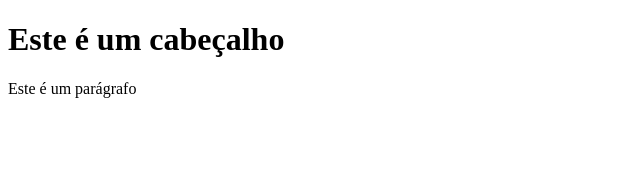
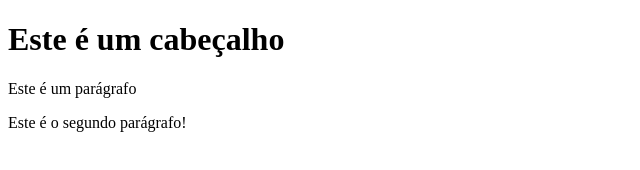
Before and after one commit to dalto77/git-teste, a plain HTML site: page index.html in a window 1280 px wide. Shown: the whole page, without its empty margins (0-640 px from the left). Drawn offline with Linux system fonts and the light colour scheme.

Commit message:
terceira

```diff
--- a/index.html
+++ b/index.html
@@ -4,5 +4,6 @@
 <body>
 <h1>Este é um cabeçalho</h1>
 <p>Este é um parágrafo</p>
+<p>Este é o segundo parágrafo!</p>
 </body>
 </html>
```
